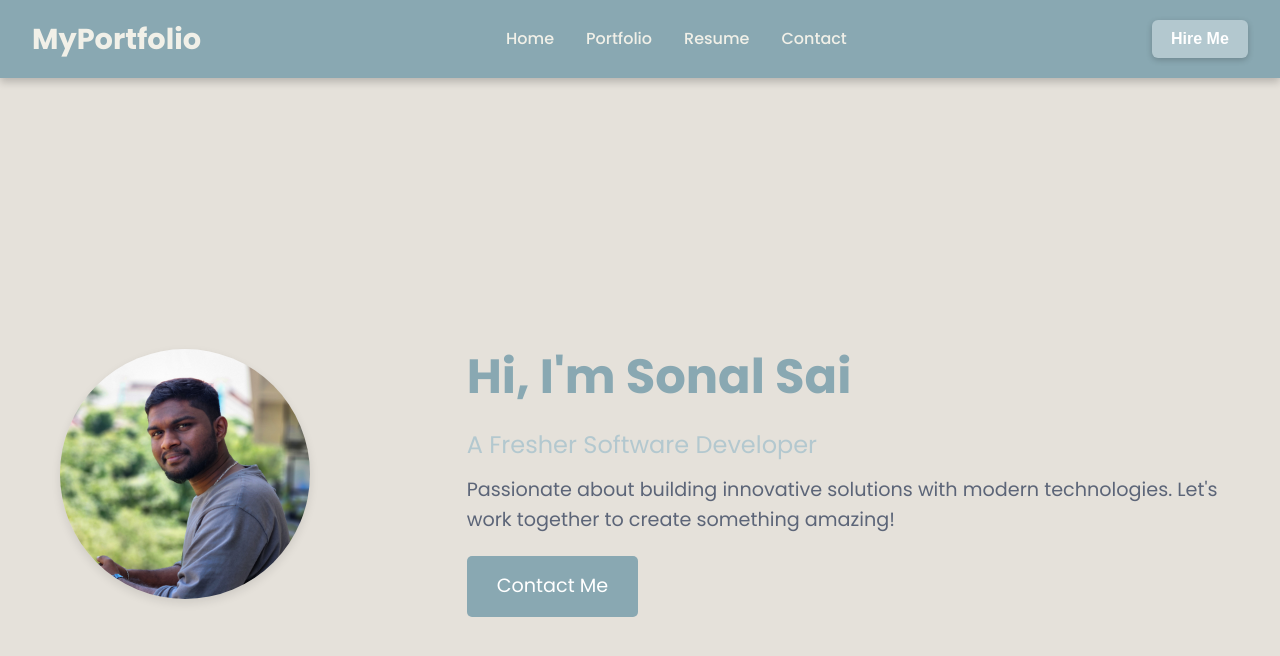
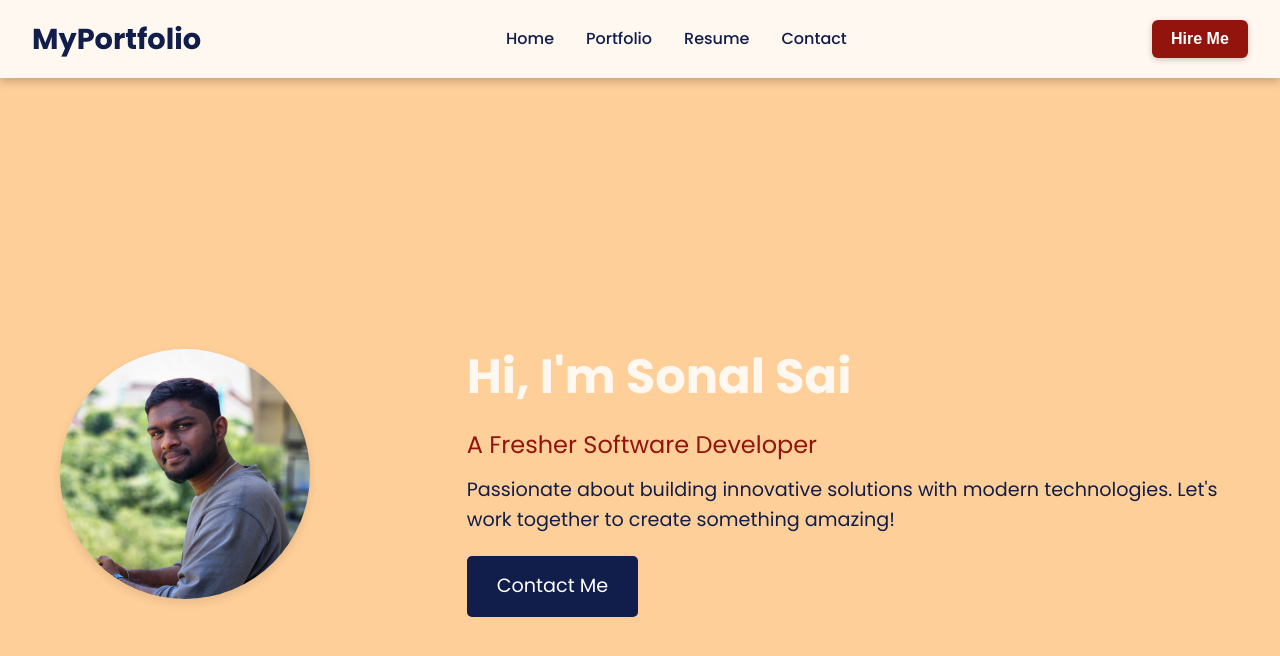
Before and after one commit to sonal-aot/my-portfolio, a React (Vite) app: page / in a window 1280 px wide. Shown: the top 656 px of the page. Built offline with nearby package versions, Linux system fonts and the light colour scheme; a web font is replaced by a local one.

Commit message:
"Updated color variables in _variables.scss and replaced hardcoded colors with variables in Profile.scss"

```diff
--- a/src/styles/components/Profile/Profile.scss
+++ b/src/styles/components/Profile/Profile.scss
@@ -1,10 +1,12 @@
+@import "../../utils/vavriables";
+
 .profile {
   display: flex;
   justify-content: center;
   align-items: center;
   height: 100vh;
-  background-color: #E5E1DA; /* Accent Color 1 */
-  color: #312d42; /* Dark Text Color */
+  background-color: $color3; /* Accent Color 1 */
+  color: $color1; /* Dark Text Color */
   padding: 0 20px;
 
   .profileContent {
@@ -35,26 +37,26 @@
     .profileTitle {
       font-size: 3rem;
       font-weight: 700;
-      color: #89A8B2; /* Primary Color */
+      color: $color1; /* Primary Color */
       margin-bottom: 10px;
     }
 
     .profileSubtitle {
       font-size: 1.5rem;
-      color: #B3C8CF; /* Secondary Color */
+      color: $color2; /* Secondary Color */
       margin-bottom: 10px;
     }
 
     .profileDescription {
       font-size: 1.2rem;
-      color: #5c6578; /* Lighter color for description */
+      color: $color4; /* Lighter color for description */
       margin-bottom: 20px;
       line-height: 1.6;
     }
 
     .ctaButton {
       font-size: 1.2rem;
-      background-color: #89A8B2; /* Primary Color */
+      background-color: $color4; /* Primary Color */
       color: #fff;
       padding: 15px 30px;
       text-decoration: none;
@@ -64,7 +66,7 @@
       text-align: center;
 
       &:hover {
-        background-color: #B3C8CF; /* Hover effect */
+        background-color: $color2; /* Hover effect */
       }
     }
   }
--- a/src/styles/utils/_vavriables.scss
+++ b/src/styles/utils/_vavriables.scss
@@ -1,4 +1,4 @@
-$color1: #89A8B2;
-$color2: #B3C8CF;
-$color3: #E5E1DA;
-$color4: #F1F0E8;
+$color3: #ffcf99;
+$color2: #92140c;
+$color1: #fff8f0;
+$color4: #111d4a;
```
